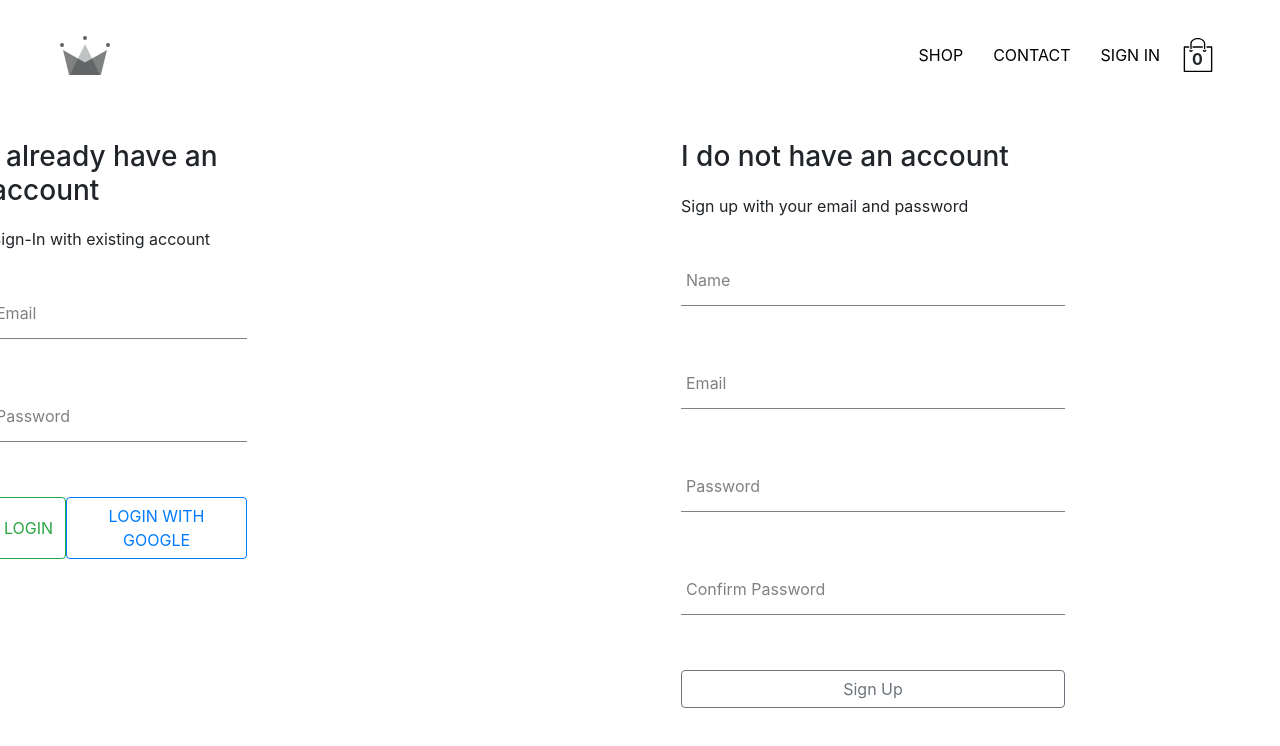
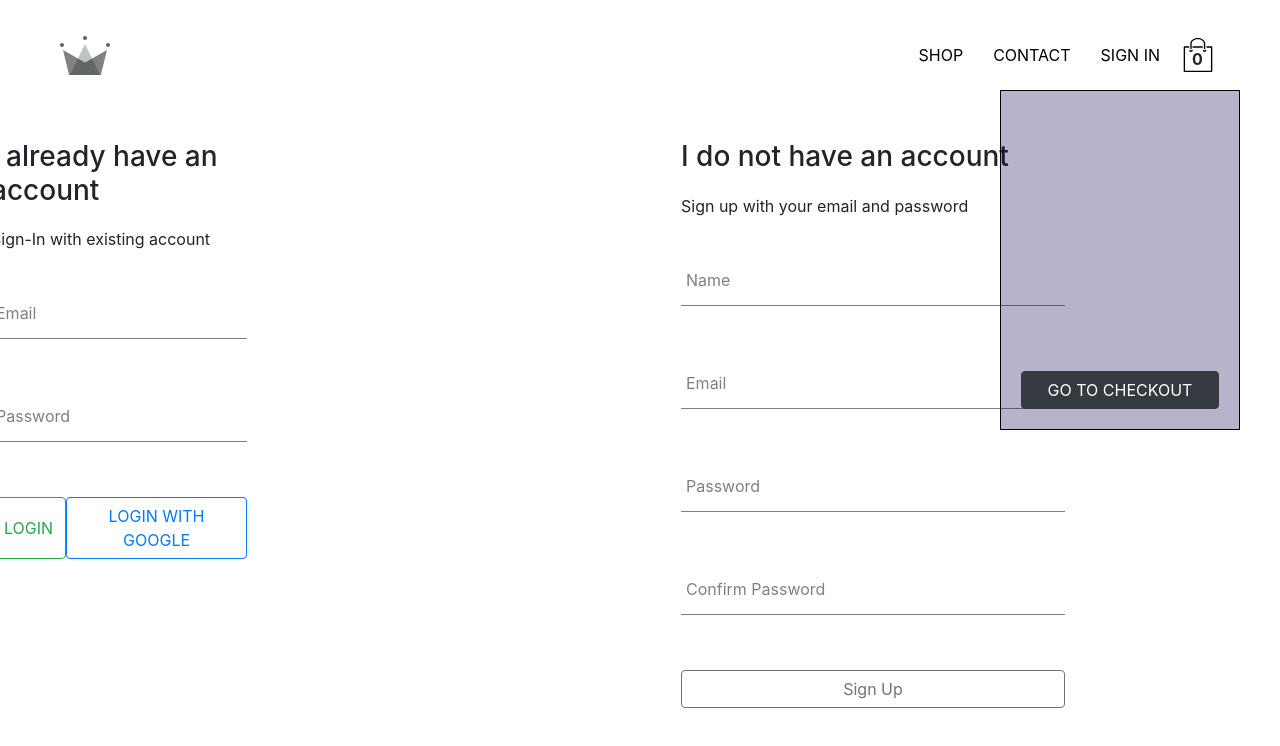
Before and after one commit to rohanrony250/E-commerce-website-ReactApp, a React (Create React App) app: page /login in a window 1280 px wide. Shown: the top 746 px of the page. Built offline with nearby package versions, Linux system fonts and the light colour scheme; no server answers.

Commit message:
cart-dropdown &styles

```diff
--- /dev/null
+++ b/src/components/cart-dropdown/cart-dropdown-component.jsx
@@ -0,0 +1,14 @@
+import React from 'react'
+import CustomButton from '../custom-button/custom-button.component'
+import './cart-dropdown-styles.scss'
+
+
+const CartDropdown = () =>
+(
+    <div className='cart-dropdown text-white'>
+        <div className='cart-items'></div>
+        <CustomButton type='button' styles='btn btn-dark button'>GO TO CHECKOUT</CustomButton>
+    </div>
+)
+
+export default CartDropdown
--- /dev/null
+++ b/src/components/cart-dropdown/cart-dropdown-styles.scss
@@ -0,0 +1,32 @@
+.cart-dropdown
+{
+    position: absolute;
+    width: 240px;
+    height: 340px;
+    display: flex;
+    flex-direction: column;
+    padding: 20px;
+    border: 1px solid black;
+    background-color: rgba(18, 6, 82, 0.3);
+    top: 90px;
+    right: 40px;
+    z-index: 5;
+
+    .cart-items
+    {
+        height: 240px;
+        display: flex;
+        flex-direction: column;
+        overflow: scroll;
+    }
+
+    .button
+    {
+        margin-top: auto;
+        &:hover
+        {
+            background-color: burlywood;
+            color: black;
+        }
+    }
+}
--- a/src/components/header/header-component.jsx
+++ b/src/components/header/header-component.jsx
@@ -5,6 +5,7 @@ import { ReactComponent as Logo } from '../../resources/crown.svg'
 import { connect } from 'react-redux';
 import { auth } from '../../Firebase/firebase-utils';
 import CartComponent from '../cart-component/cart-icon-component';
+import CartDropdown from '../cart-dropdown/cart-dropdown-component';
 const HeaderComponent = ({ currentUser }) =>
 (
     <div className='header'>
@@ -35,6 +36,7 @@ const HeaderComponent = ({ currentUser }) =>
             <CartComponent/>
 
         </div>
+        <CartDropdown/>
     </div>
 )
 
```
Also changed, not shown: 1 other file (tests, documents, lock files or other folders).
